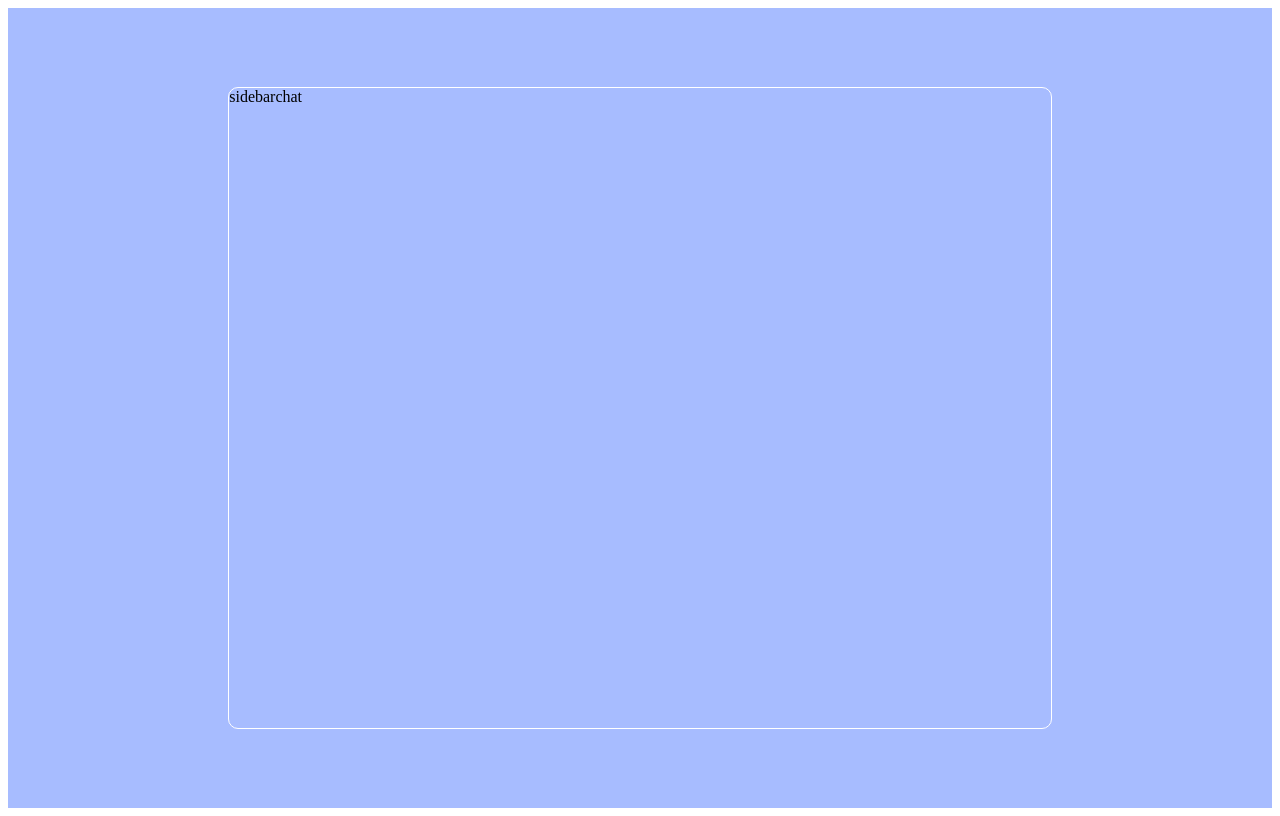
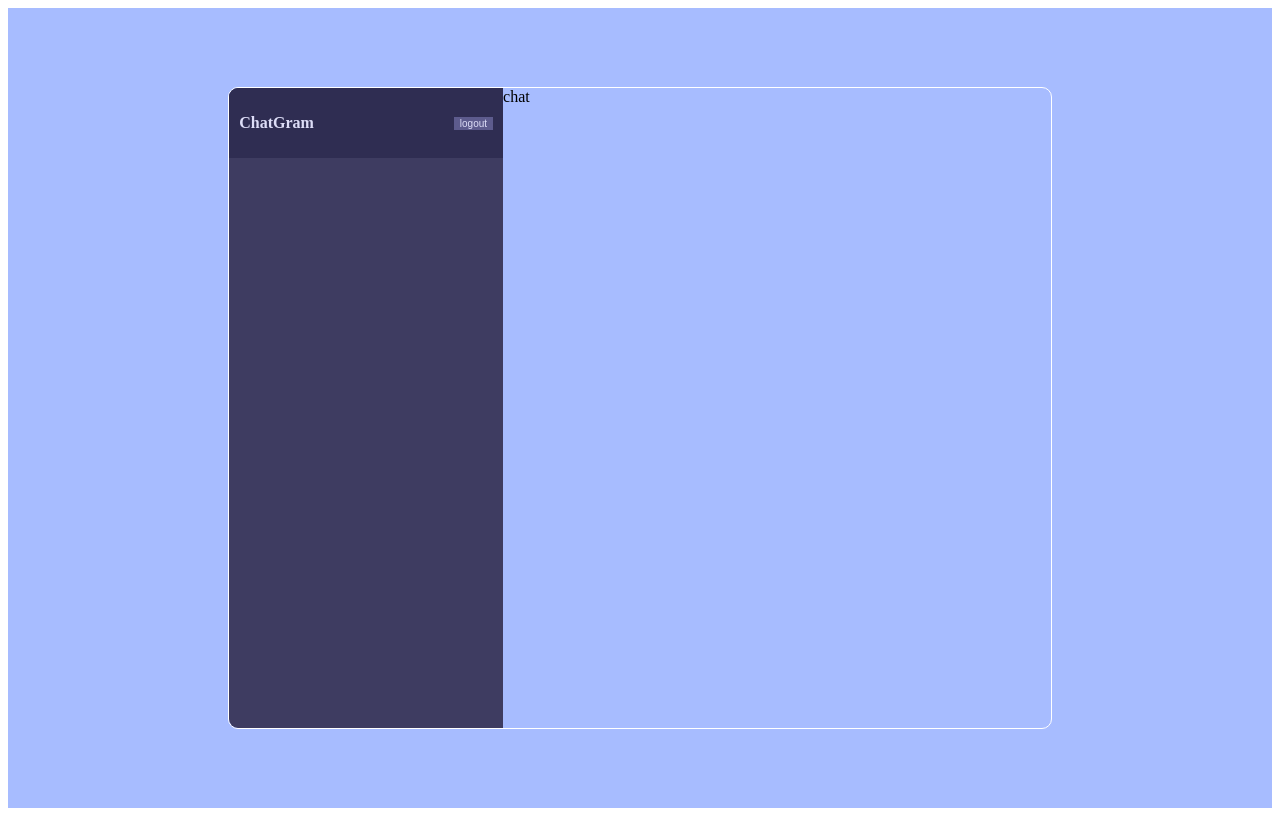
Before and after one commit to ras1k/chat-app, a React (Vite) app: page / in a window 1280 px wide. Built offline with nearby package versions, Linux system fonts and the light colour scheme.

Commit message:
navbar added

```diff
--- a/src/components/Chat.jsx
+++ b/src/components/Chat.jsx
@@ -2,7 +2,7 @@
 
 const Chat = () => {
     return (
-        <div>
+        <div className="chat">
             chat
         </div>
     );
--- /dev/null
+++ b/src/components/Navbar.jsx
@@ -0,0 +1,21 @@
+// import React, { useContext } from 'react'
+// import {signOut} from "firebase/auth"
+// import { auth } from '../firebase'
+// import { AuthContext } from '../context/AuthContext'
+
+const Navbar = () => {
+//   const {currentUser} = useContext(AuthContext)
+
+  return (
+    <div className='navbar'>
+      <span className="logo">ChatGram</span>
+      <div className="user">
+        {/* <img src={currentUser.photoURL} alt="" />
+        <span>{currentUser.displayName}</span> */}
+        <button>logout</button>
+      </div>
+    </div>
+  )
+}
+
+export default Navbar
--- a/src/components/Sidebar.jsx
+++ b/src/components/Sidebar.jsx
@@ -1,8 +1,9 @@
+import Navbar from "./Navbar";
 
 const Sidebar = () => {
     return (
-        <div>
-            sidebar
+        <div className="sidebar">
+             <Navbar />
         </div>
     );
 };
--- a/src/style.scss
+++ b/src/style.scss
@@ -15,9 +15,7 @@
   }
 
   .formContainer {
-
     background-color: #a7bcff;
-    margin: 0;
     height: 100vh;
     display: flex;
     align-items: center;
```
